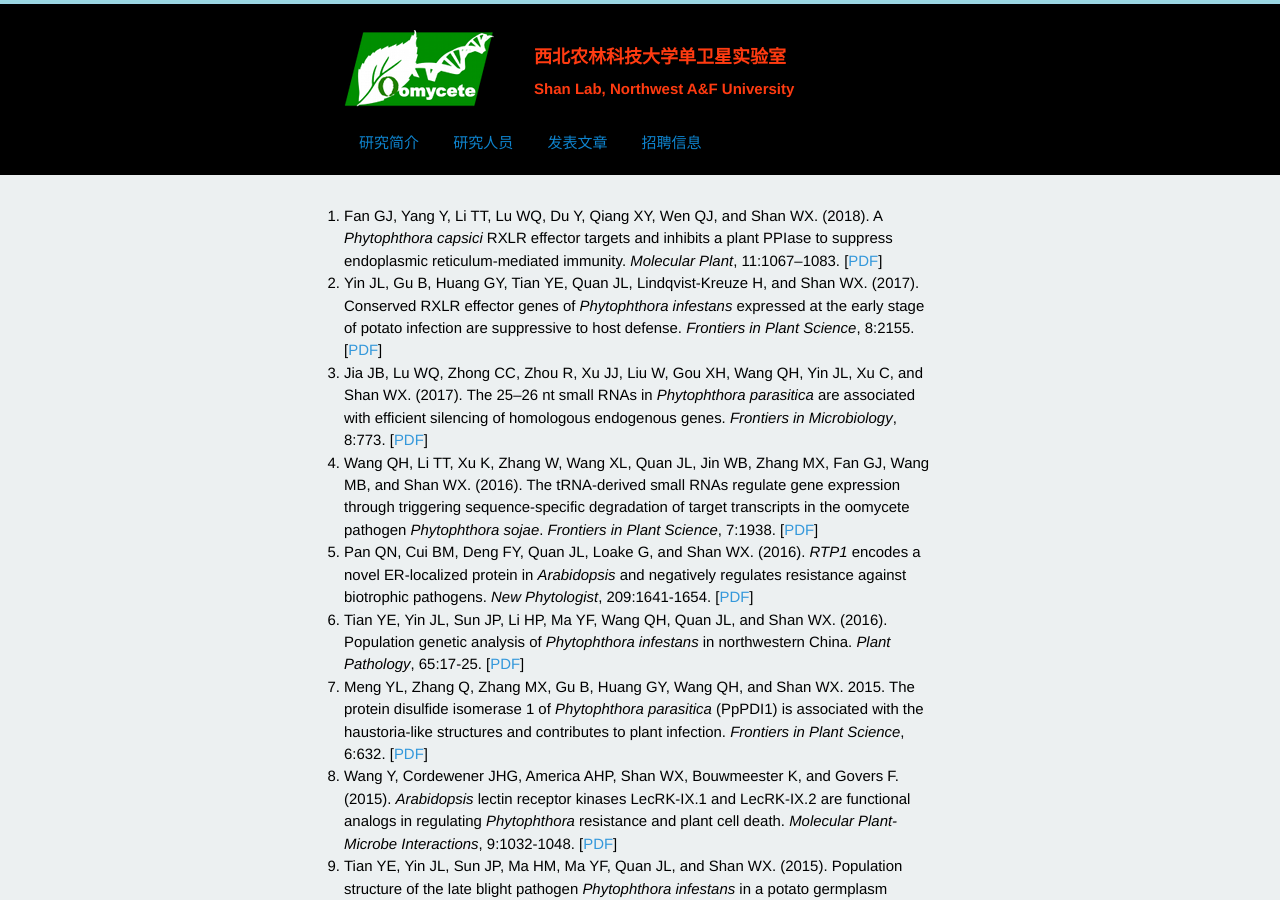
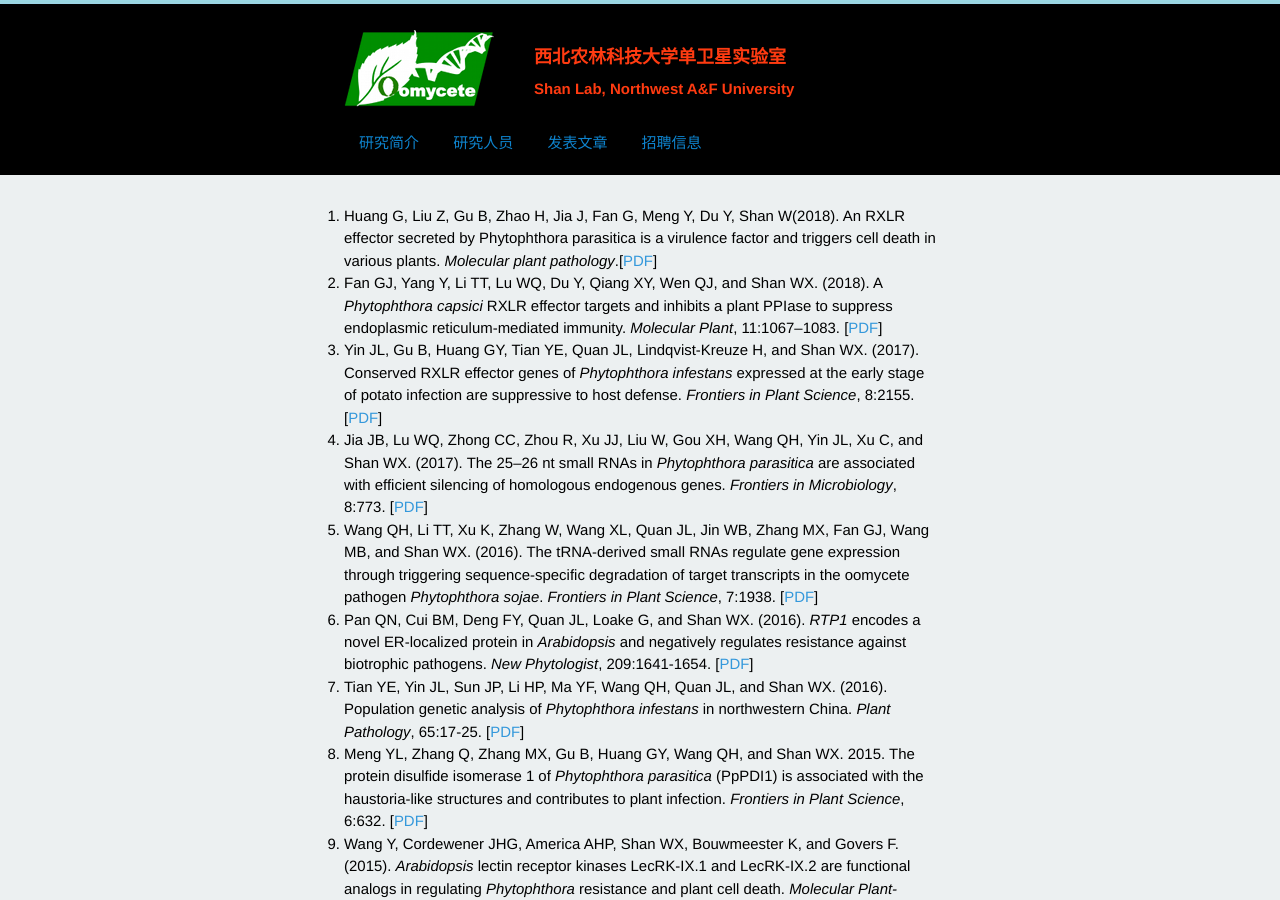
Before and after one commit to shanclub2/shanlab, a Jekyll site: the page built from publication.html, in a window 1280 px wide and 900 px high. Built offline with Jekyll 4.4.1, drawn with Linux system fonts in a browser that asks for light colours; Markdown is read by kramdown in place of the engine named in the settings; a script that is not in the unit is left out.

Commit message:
添加了黄桂艳的文献

```diff
--- a/publication.html
+++ b/publication.html
@@ -11,6 +11,9 @@ title: 单卫星实验室
 <ol>
 
 
+<li>
+	Huang G, Liu Z, Gu B, Zhao H, Jia J, Fan G, Meng Y, Du Y, Shan W(2018). An RXLR effector secreted by Phytophthora parasitica is a virulence factor and triggers cell death in various plants. <i>Molecular plant pathology</i>.[<a href="/pdf/Huang2018.pdf">PDF</a>]
+</li>
 <li>
 Fan GJ, Yang Y, Li TT, Lu WQ, Du Y, Qiang XY, Wen QJ, and Shan WX. (2018). A <i>Phytophthora capsici</i> RXLR effector targets and inhibits a plant PPIase to suppress endoplasmic reticulum-mediated immunity. <i>Molecular Plant</i>, 11:1067–1083. [<a href="/pdf/gjfan2018.pdf">PDF</a>]
 </li>
```
Also changed, not shown: 1 other file.
